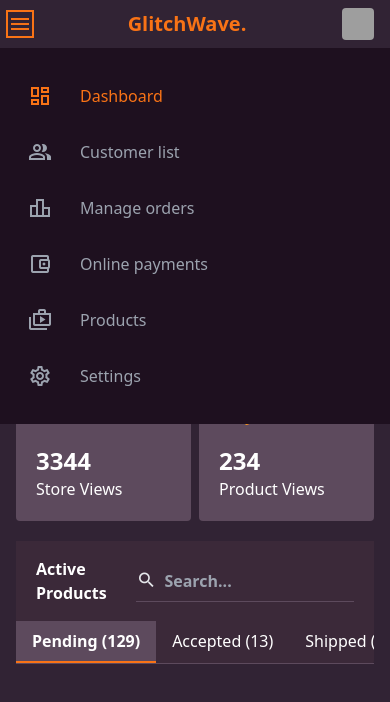
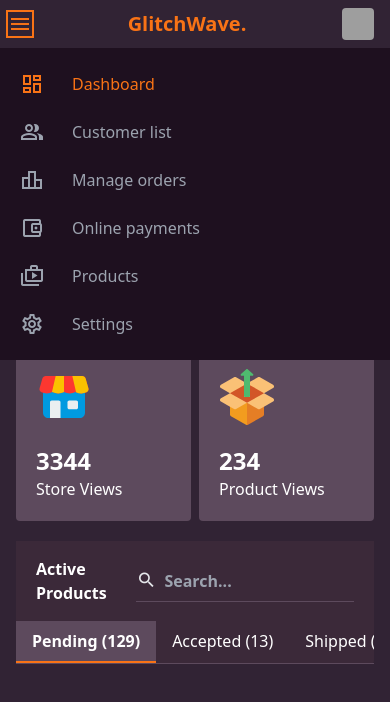
Before and after one commit to abura1han/GlitchWave, a React (Create React App) app: page / in a window 390 px wide. Both pictures are taken after a click on the button "menu". Shown: the top 702 px of the page. Built offline with nearby package versions, Linux system fonts and the light colour scheme; no server answers; grey boxes are pictures that could not be loaded.

Commit message:
Fix mobile nav spacing

```diff
--- a/src/components/MobileNav.tsx
+++ b/src/components/MobileNav.tsx
@@ -27,7 +27,7 @@ const MobileNav: React.FC = () => {
       aria-label="Sidebar navigation"
     >
       {/* Padding for some extra space in the bottom */}
-      <ul className="py-5">
+      <ul className="py-3">
         {/* Sidevar menu list */}
         {pageList &&
           pageList.map(({ icon, label, slug }, i) => (
@@ -35,7 +35,7 @@ const MobileNav: React.FC = () => {
               <NavLink
                 to={slug}
                 className={({ isActive }) =>
-                  `flex relative items-center px-5 py-4 font-medium ${
+                  `flex relative items-center px-3 py-3 font-medium ${
                     isActive ? "text-glitch-orange" : "text-gray-400"
                   }`
                 }
```
